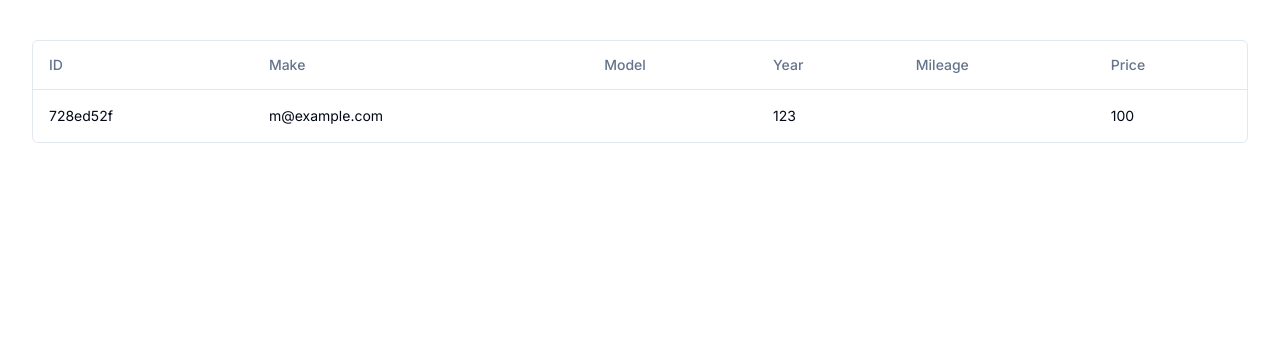
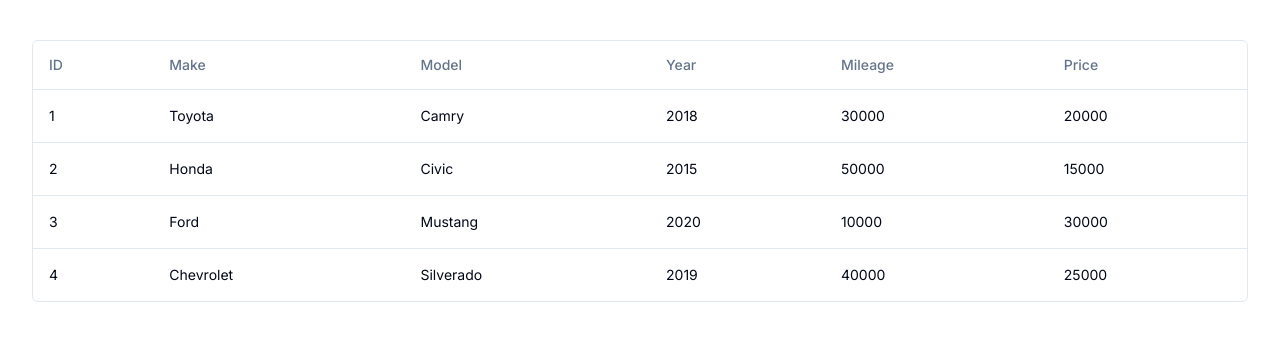
Before and after one commit to Oleguito/homework-front-next-ts-redirect, a Next.js app: page /cars in a window 1280 px wide. Shown: the top 340 px of the page. Built offline with nearby package versions, Linux system fonts and the light colour scheme.

Commit message:
теперь точно есть таблица машин

```diff
--- a/src/app/cars/columns.tsx
+++ b/src/app/cars/columns.tsx
@@ -4,7 +4,7 @@
 
 // This type is used to define the shape of our data.
 // You can use a Zod schema here if you want.
-export type Payment = {
+export type Car = {
     id: string;
     make: string;
     model: string;
@@ -13,11 +13,11 @@
     price: number;
 };
 
-export const columns: ColumnDef<Payment>[] = [
-{ accessorKey: 'id', header: 'ID' },
-  { accessorKey: 'make', header: 'Make' },
-  { accessorKey: 'model', header: 'Model' },
-  { accessorKey: 'year', header: 'Year' },
-  { accessorKey: 'mileage', header: 'Mileage' },
-  { accessorKey: 'price', header: 'Price' },
+export const columns: ColumnDef<Car>[] = [
+    { accessorKey: "id", header: "ID" },
+    { accessorKey: "make", header: "Make" },
+    { accessorKey: "model", header: "Model" },
+    { accessorKey: "year", header: "Year" },
+    { accessorKey: "mileage", header: "Mileage" },
+    { accessorKey: "price", header: "Price" },
 ];
--- a/src/app/cars/page.tsx
+++ b/src/app/cars/page.tsx
@@ -1,18 +1,9 @@
-import { Payment, columns } from "./columns";
+import { Car, columns } from "./columns";
 import { DataTable } from "./data-table";
+import { cars } from "../cars_data/carsData";
 
-async function getData(): Promise<Payment[]> {
-    // Fetch data from your API here.
-    return [
-        {
-            id: "728ed52f",
-            price: 100,
-            status: "pending",
-            make: "m@example.com",
-            year: 123,
-        },
-        // ...
-    ];
+async function getData(): Promise<Car[]> {
+    return cars;
 }
 
 export default async function DemoPage() {
--- /dev/null
+++ b/src/app/cars_data/carsData.tsx
@@ -0,0 +1,34 @@
+export const cars = [
+    {
+        id: "1",
+        make: "Toyota",
+        model: "Camry",
+        year: 2018,
+        mileage: 30000,
+        price: 20000,
+    },
+    {
+        id: "2",
+        make: "Honda",
+        model: "Civic",
+        year: 2015,
+        mileage: 50000,
+        price: 15000,
+    },
+    {
+        id: "3",
+        make: "Ford",
+        model: "Mustang",
+        year: 2020,
+        mileage: 10000,
+        price: 30000,
+    },
+    {
+        id: "4",
+        make: "Chevrolet",
+        model: "Silverado",
+        year: 2019,
+        mileage: 40000,
+        price: 25000,
+    },
+];
```
